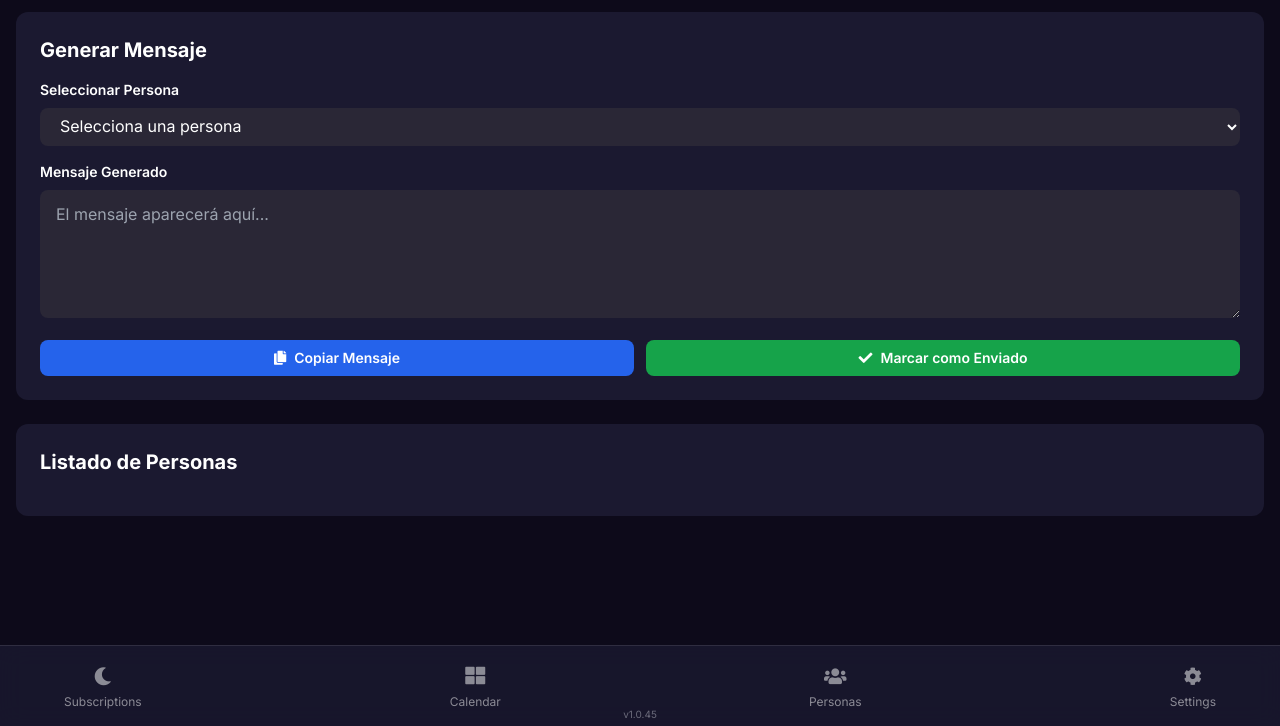
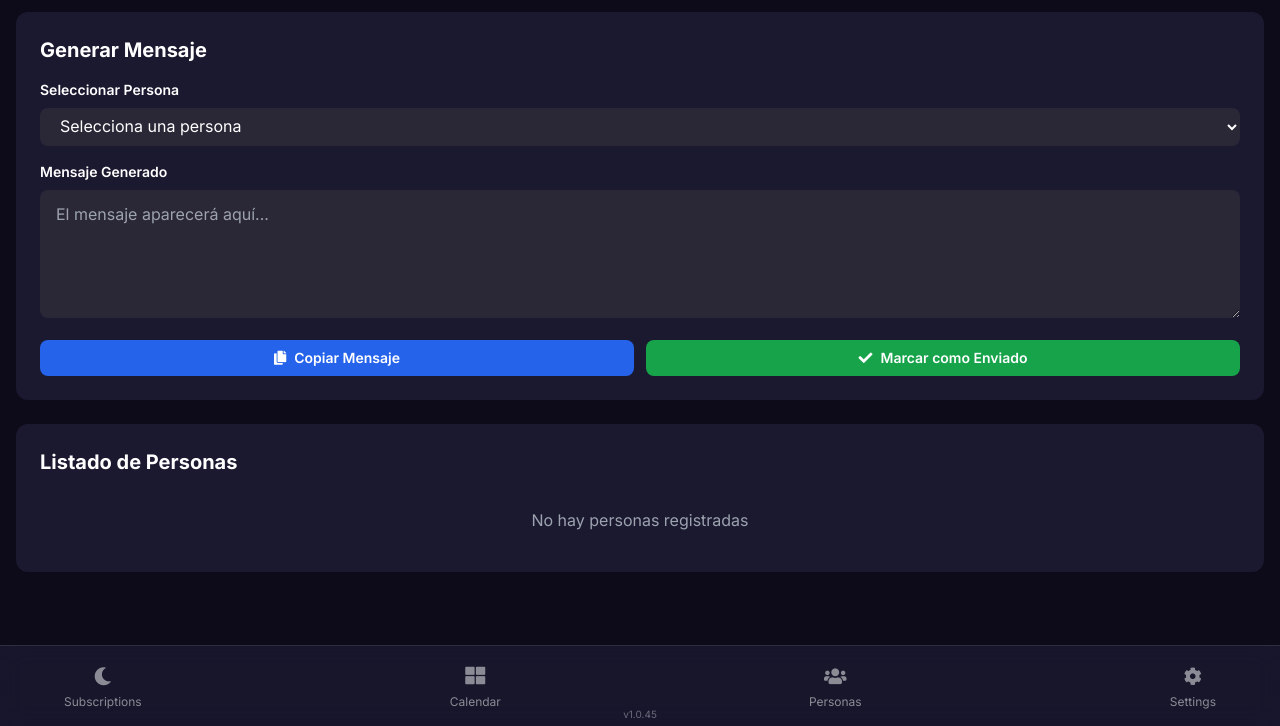
Before and after one commit to IngNate2405/PWA-Suscriptions-2, a plain HTML site: page mensajeria.html in a window 1280 px wide. Shown: the part 74-800 px from the top of the page. Drawn offline with nearby package versions, Linux system fonts and the light colour scheme.

Commit message:
Corregir variable duplicada en cargarPersonas de mensajería

```diff
--- a/mensajeria.html
+++ b/mensajeria.html
@@ -132,12 +132,13 @@
       // Cargar estado de mensajes enviados
       const mensajesEnviados = JSON.parse(localStorage.getItem('mensajesEnviados') || '{}');
 
+      // Filtrar solo personas activas (no desuscritas) - una sola vez
+      const personasActivas = personas.filter(p => !p.desuscrita);
+
       // Llenar select de personas
       const select = document.getElementById('persona-select');
+      if (select) {
         select.innerHTML = '<option value="">Selecciona una persona</option>';
-
-      // Filtrar solo personas activas (no desuscritas)
-      const personasActivas = personas.filter(p => !p.desuscrita);
 
         personasActivas.forEach(persona => {
           const option = document.createElement('option');
@@ -145,13 +146,16 @@
           option.textContent = persona.nombre;
           select.appendChild(option);
         });
+      }
 
       // Cargar listado de personas
       const listadoContainer = document.getElementById('personas-listado');
+      if (!listadoContainer) {
+        console.error('No se encontró el contenedor personas-listado');
+        return;
+      }
+
       listadoContainer.innerHTML = '';
-
-      // Filtrar solo personas activas (no desuscritas)
-      const personasActivas = personas.filter(p => !p.desuscrita);
 
       if (personasActivas.length === 0) {
         listadoContainer.innerHTML = '<p class="text-gray-400 text-center py-4">No hay personas registradas</p>';
```
Lines whose indentation alone changed are shown as unchanged.
